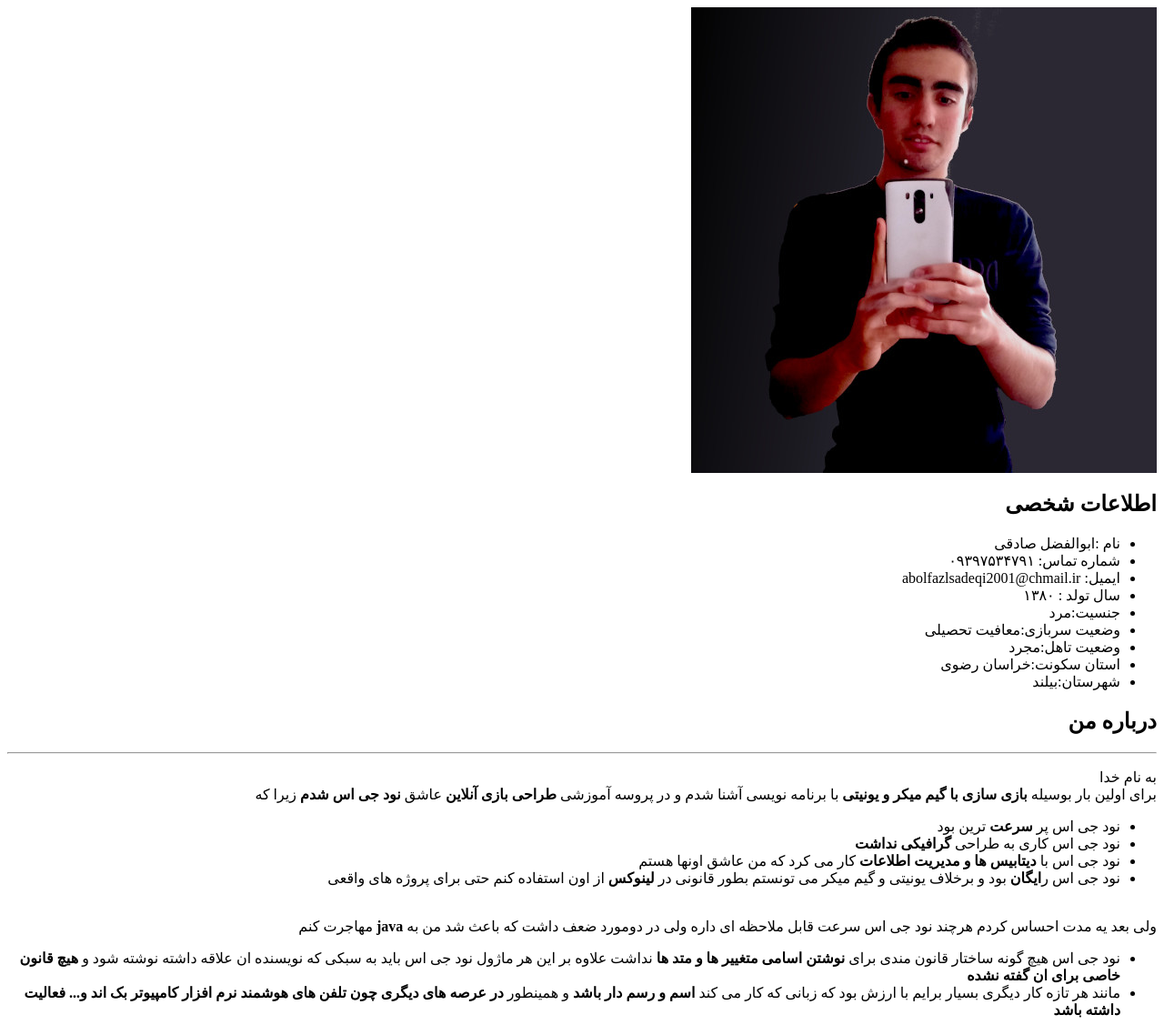
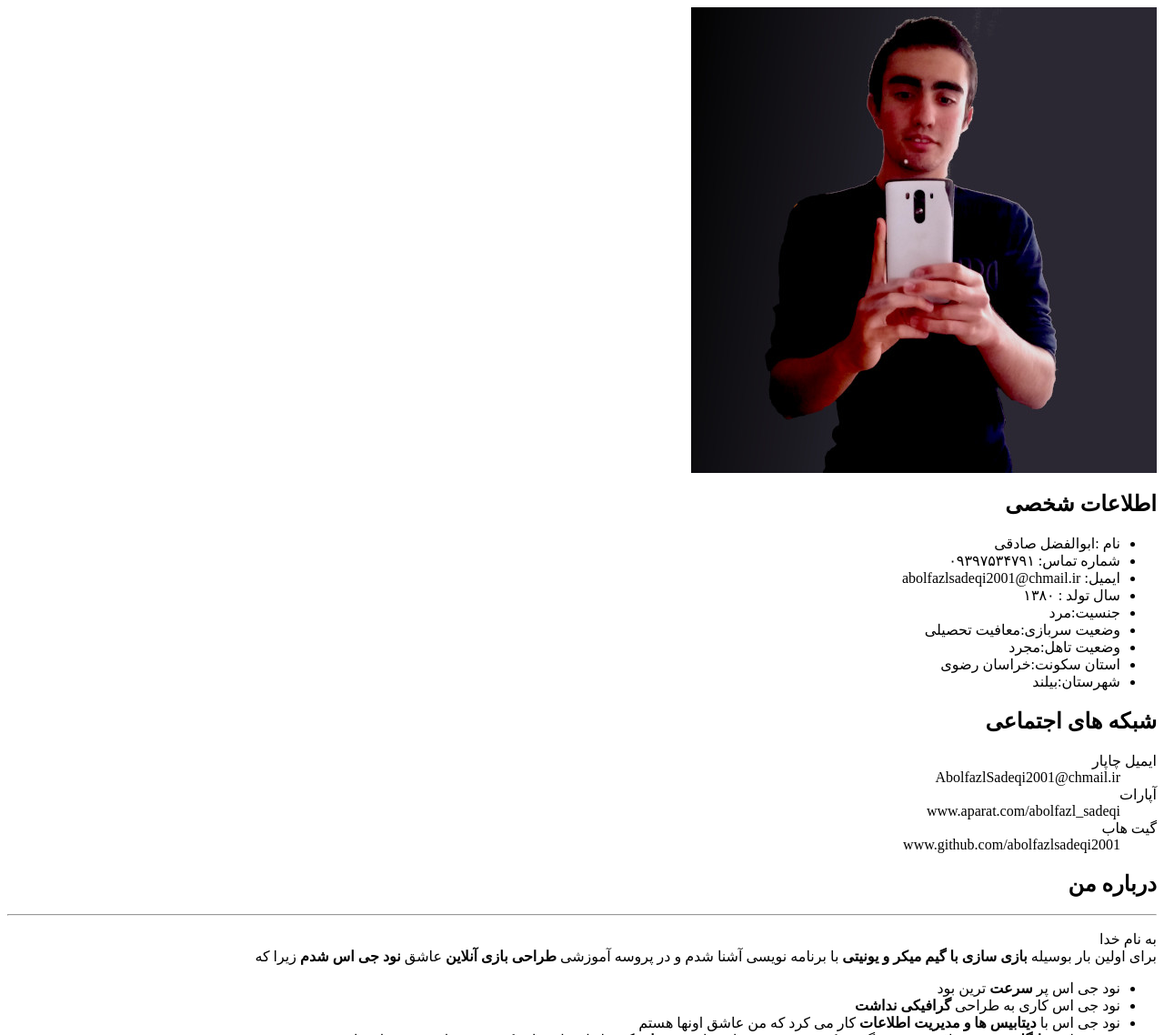
Before and after one commit to abolfazlsadeqi/resume, a plain HTML site: page index.html in a window 1280 px wide. Shown: the top 1138 px of the page at 91% size. Drawn offline with Linux system fonts and the light colour scheme.

Commit message:
add social medias

```diff
--- a/index.html
+++ b/index.html
@@ -25,6 +25,16 @@
 			<li>استان سکونت:خراسان رضوی</li>
 			<li>شهرستان:بیلند</li>
 		</ul>
+		<!-- social medias -->
+		<h2>شبکه های اجتماعی</h2>
+		<dl>
+			<dt>ایمیل چاپار</dt>
+			<dd>AbolfazlSadeqi2001@chmail.ir</dd>
+			<dt>آپارات</dt>
+			<dd>www.aparat.com/abolfazl_sadeqi</dd>
+			<dt>گیت هاب</dt>
+			<dd>www.github.com/abolfazlsadeqi2001</dd>
+		</dl>
 	</aside>
 	<!-- article of about me -->
 	<article class="about-me">
```
